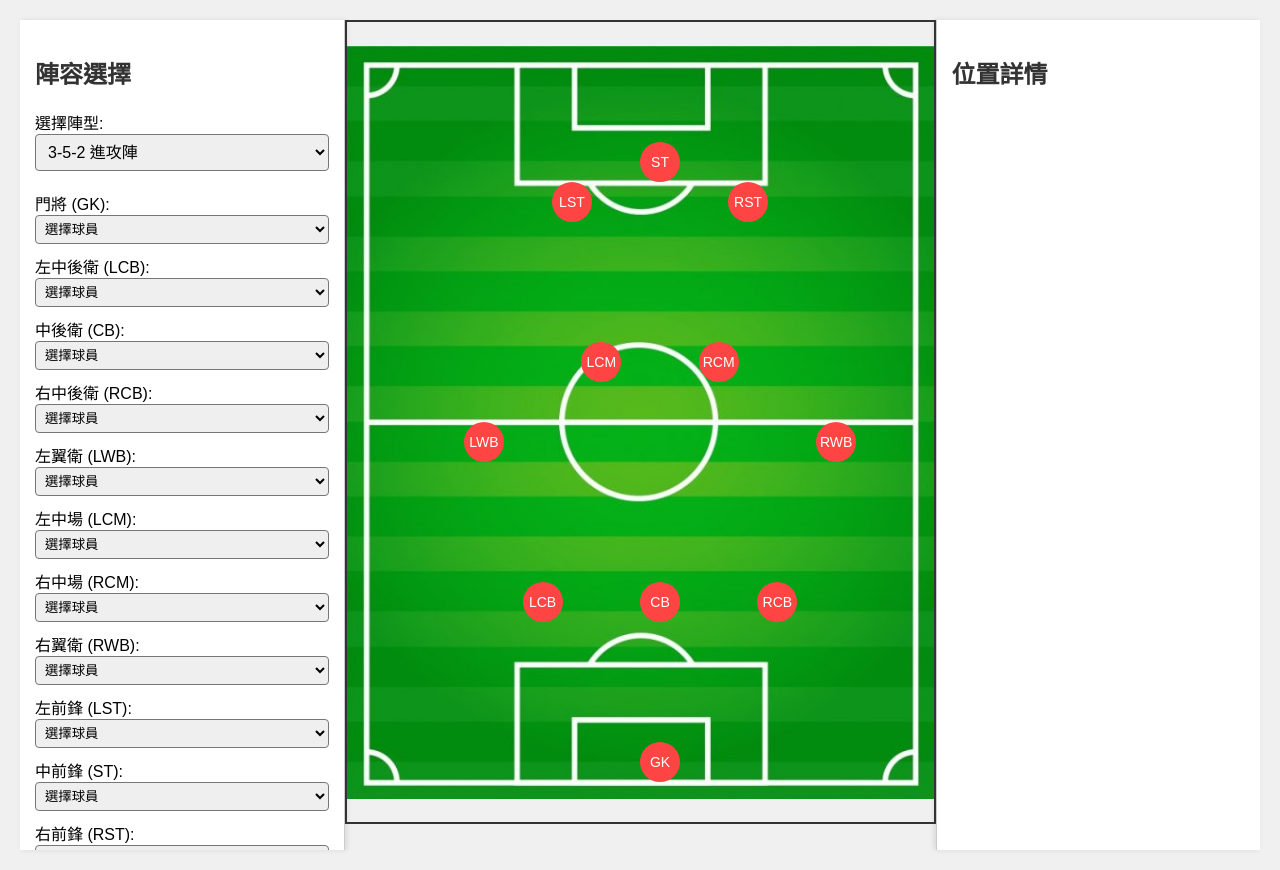
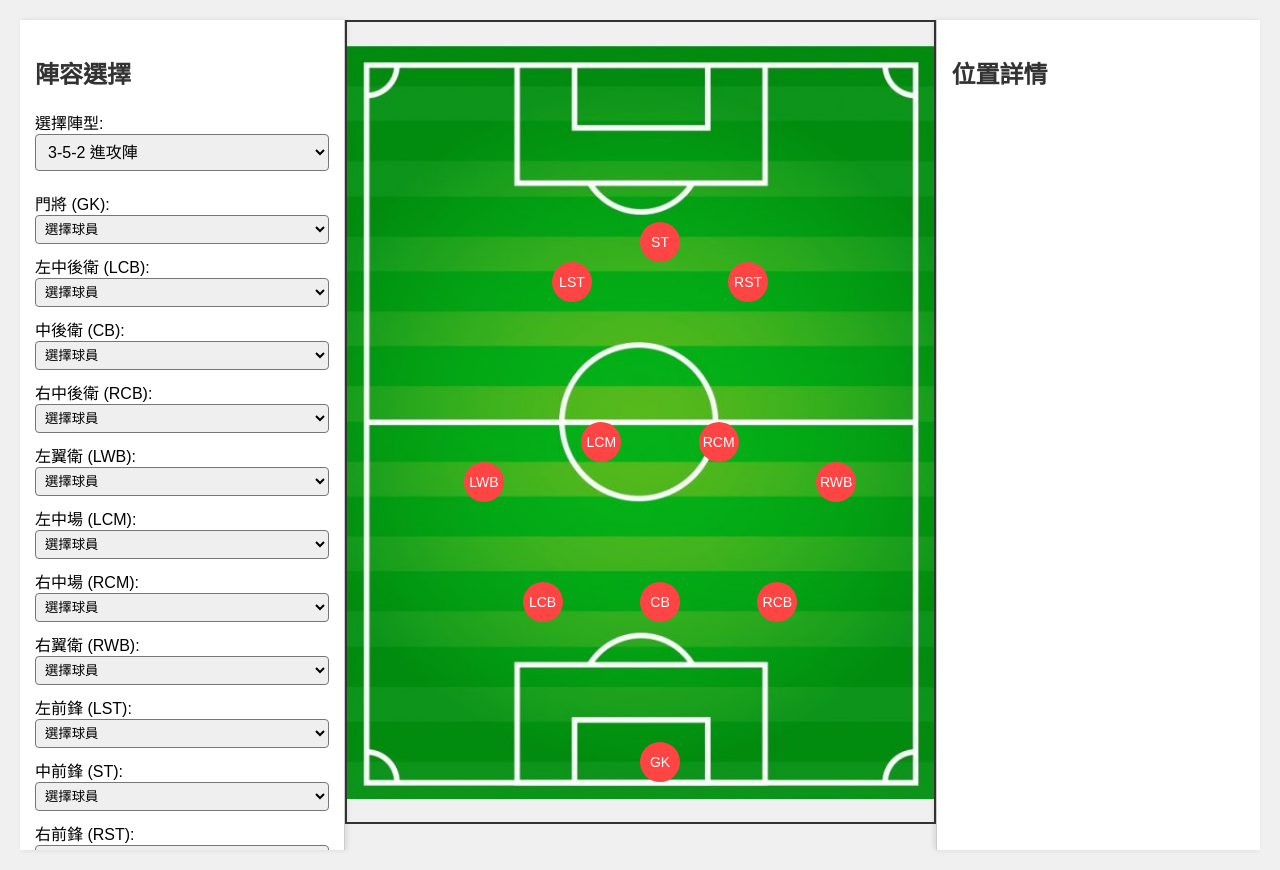
Before and after one commit to caneswst/Falcon352, a plain HTML site: page index.html in a window 1280 px wide. Drawn offline with Linux system fonts and the light colour scheme.

Commit message:
Update index.html

```diff
--- a/index.html
+++ b/index.html
@@ -90,8 +90,8 @@
         <label>選擇陣型:</label>
         <select id="formation-select">
             <option value="352-offensive">3-5-2 進攻陣</option>
-            <option value="352-double">3-5-2 雙後腰</option>
-            <option value="442-defensive">4-4-2 防守陣</option>
+            <option value="352-defensive">3-5-2 防守雙後腰</option>
+            <option value="451-defensive">4-5-1 防守陣</option>
         </select>
         <div id="positions-container"></div>
         <h3>後備球員</h3>
@@ -106,7 +106,7 @@
     </div>
 
     <script>
-        const players = ['東', 'Alex', '光', '禮', 'Ken', '航', '雷公', '鬼佬', 'Dan', '锐', 'Vasco', 'Mike', 'Xander', 'Nate', '軍', '俊', '新', '達', 'Hugo', '謙', '斌', '甘', 'Joe', '杰', '家興'];
+        const players = ['東', 'Vasco', 'Alex', '光', '禮', '航', '銳', 'Mike', 'Dan', 'Xander', 'Nate', '軍C', '俊', '新', '達', 'Hugo', 'Ivan', '業', '甘', 'Joe', '杰', '銘', '雷公', '鬼佬', 'Ken', '家興'];
 
         const formations = {
             '352-offensive': {
@@ -138,68 +138,68 @@
                     'rst': { name: '右前鋒 (RST)', tactics: '拉開防線並得分', tech: '射門 88, 速度 90', off: '禁區右側', def: '壓迫後衛', example: 'Lionel Messi' }
                 }
             },
-            '352-double': {
+            '352-defensive': {
                 positions: ['gk', 'lcb', 'cb', 'rcb', 'lwb', 'lcm', 'rcm', 'rwb', 'lst', 'st', 'rst'],
                 layout: {
                     'gk': { left: '50%', top: '90%' },
                     'lcb': { left: '30%', top: '70%' },
                     'cb': { left: '50%', top: '70%' },
                     'rcb': { left: '70%', top: '70%' },
-                    'lwb': { left: '20%', top: '50%' },
-                    'lcm': { left: '40%', top: '40%' },
-                    'rcm': { left: '60%', top: '40%' },
-                    'rwb': { left: '80%', top: '50%' },
-                    'lst': { left: '35%', top: '20%' },
-                    'st': { left: '50%', top: '15%' },
-                    'rst': { left: '65%', top: '20%' }
+                    'lwb': { left: '20%', top: '55%' },
+                    'lcm': { left: '40%', top: '50%' },
+                    'rcm': { left: '60%', top: '50%' },
+                    'rwb': { left: '80%', top: '55%' },
+                    'lst': { left: '35%', top: '30%' },
+                    'st': { left: '50%', top: '25%' },
+                    'rst': { left: '65%', top: '30%' }
                 },
                 details: {
-                    'gk': { name: '門將 (GK)', tactics: '守門並組織', tech: '撲救 90, 開球 80', off: '長傳反擊', def: '守門線', example: 'Manuel Neuer' },
-                    'lcb': { name: '左中後衛 (LCB)', tactics: '防守左側', tech: '頭球 85, 搶斷 88', off: '支援中場', def: '禁區左側', example: 'Giorgio Chiellini' },
-                    'cb': { name: '中後衛 (CB)', tactics: '統籌防線', tech: '頭球 90, 搶斷 92', off: '分球', def: '禁區中央', example: 'Virgil van Dijk' },
-                    'rcb': { name: '右中後衛 (RCB)', tactics: '防守右側', tech: '頭球 85, 搶斷 88', off: '支援中場', def: '禁區右側', example: 'Sergio Ramos' },
-                    'lwb': { name: '左翼衛 (LWB)', tactics: '邊路支援', tech: '速度 90, 傳中 85', off: '前插', def: '封堵右邊鋒', example: 'Marcelo' },
-                    'lcm': { name: '左中場 (LCM)', tactics: '防守與銜接', tech: '傳球 88, 搶斷 85', off: '分球', def: '中場左側', example: 'Toni Kroos' },
-                    'rcm': { name: '右中場 (RCM)', tactics: '防守與銜接', tech: '傳球 88, 搶斷 85', off: '分球', def: '中場右側', example: 'Luka Modrić' },
-                    'rwb': { name: '右翼衛 (RWB)', tactics: '邊路支援', tech: '速度 90, 傳中 85', off: '前插', def: '封堵左邊鋒', example: 'Trent Alexander-Arnold' },
-                    'lst': { name: '左前鋒 (LST)', tactics: '拉開防線', tech: '射門 85, 速度 90', off: '禁區左側', def: '壓迫', example: 'Neymar' },
-                    'st': { name: '中前鋒 (ST)', tactics: '終結進攻', tech: '射門 92, 位置感 90', off: '禁區中央', def: '壓迫後衛', example: 'Robert Lewandowski' },
-                    'rst': { name: '右前鋒 (RST)', tactics: '拉開防線', tech: '射門 85, 速度 90', off: '禁區右側', def: '壓迫', example: 'Lionel Messi' }
+                    'gk': { name: '門將 (GK)', tactics: '穩固守門並組織防線', tech: '撲救 90, 反應 95, 位置感 88', off: '短傳後衛發動防守反擊', def: '守住球門線並出擊攔截', example: 'Manuel Neuer' },
+                    'lcb': { name: '左中後衛 (LCB)', tactics: '防守左路並補位', tech: '頭球 88, 搶斷 90, 傳球 80', off: '穩固後場分球', def: '緊盯右邊鋒並清空禁區', example: 'Giorgio Chiellini' },
+                    'cb': { name: '中後衛 (CB)', tactics: '統籌防線並盯防中鋒', tech: '頭球 92, 搶斷 95, 力量 90', off: '分球至中場', def: '坐鎮禁區中央，負責高空防守', example: 'Virgil van Dijk' },
+                    'rcb': { name: '右中後衛 (RCB)', tactics: '防守右路並補位', tech: '頭球 88, 搶斷 90, 傳球 80', off: '穩固後場分球', def: '緊盯左邊鋒並清空禁區', example: 'Sergio Ramos' },
+                    'lwb': { name: '左翼衛 (LWB)', tactics: '防守左邊路並少量前插', tech: '速度 85, 搶斷 88, 體力 90', off: '支援中場防守', def: '封堵對方右邊鋒並回防', example: 'Marcelo' },
+                    'lcm': { name: '左中場 (LCM)', tactics: '防守中場並保護後衛', tech: '傳球 85, 搶斷 90, 視野 88', off: '分球至邊路', def: '壓迫對方中場並補位', example: 'N’Golo Kanté' },
+                    'rcm': { name: '右中場 (RCM)', tactics: '防守中場並保護後衛', tech: '傳球 85, 搶斷 90, 視野 88', off: '分球至邊路', def: '壓迫對方中場並補位', example: 'Casemiro' },
+                    'rwb': { name: '右翼衛 (RWB)', tactics: '防守右邊路並少量前插', tech: '速度 85, 搶斷 88, 體力 90', off: '支援中場防守', def: '封堵對方左邊鋒並回防', example: 'Kyle Walker' },
+                    'lst': { name: '左前鋒 (LST)', tactics: '防守反擊並拉邊', tech: '速度 90, 射門 85, 盤帶 88', off: '拉開防線並尋找空位', def: '壓迫對方右後衛', example: 'Son Heung-min' },
+                    'st': { name: '中前鋒 (ST)', tactics: '防守反擊核心', tech: '射門 90, 位置感 92, 力量 88', off: '禁區內搶點', def: '壓迫對方中後衛', example: 'Harry Kane' },
+                    'rst': { name: '右前鋒 (RST)', tactics: '防守反擊並拉邊', tech: '速度 90, 射門 85, 盤帶 88', off: '拉開防線並尋找空位', def: '壓迫對方左後衛', example: 'Kylian Mbappé' }
                 }
             },
-            '442-defensive': {
-                positions: ['gk', 'lb', 'lcb', 'rcb', 'rb', 'lm', 'lcm', 'rcm', 'rm', 'lst', 'rst'],
+            '451-defensive': {
+                positions: ['gk', 'lb', 'lcb', 'rcb', 'rb', 'lm', 'lcm', 'cdm', 'rcm', 'rm', 'st'],
                 layout: {
                     'gk': { left: '50%', top: '90%' },
                     'lb': { left: '20%', top: '70%' },
                     'lcb': { left: '40%', top: '70%' },
                     'rcb': { left: '60%', top: '70%' },
                     'rb': { left: '80%', top: '70%' },
-                    'lm': { left: '20%', top: '40%' },
-                    'lcm': { left: '40%', top: '40%' },
-                    'rcm': { left: '60%', top: '40%' },
-                    'rm': { left: '80%', top: '40%' },
-                    'lst': { left: '40%', top: '15%' },
-                    'rst': { left: '60%', top: '15%' }
+                    'lm': { left: '20%', top: '45%' },
+                    'lcm': { left: '35%', top: '40%' },
+                    'cdm': { left: '50%', top: '45%' },
+                    'rcm': { left: '65%', top: '40%' },
+                    'rm': { left: '80%', top: '45%' },
+                    'st': { left: '50%', top: '20%' }
                 },
                 details: {
-                    'gk': { name: '門將 (GK)', tactics: '守門並穩固防線', tech: '撲救 90, 反應 95', off: '分球', def: '守門線', example: 'Manuel Neuer' },
-                    'lb': { name: '左後衛 (LB)', tactics: '防守左路', tech: '搶斷 85, 速度 80', off: '支援邊路', def: '封堵右邊鋒', example: 'Andrew Robertson' },
-                    'lcb': { name: '左中後衛 (LCB)', tactics: '防守中路', tech: '頭球 88, 搶斷 90', off: '分球', def: '禁區左側', example: 'Giorgio Chiellini' },
-                    'rcb': { name: '右中後衛 (RCB)', tactics: '防守中路', tech: '頭球 88, 搶斷 90', off: '分球', def: '禁區右側', example: 'Virgil van Dijk' },
-                    'rb': { name: '右後衛 (RB)', tactics: '防守右路', tech: '搶斷 85, 速度 80', off: '支援邊路', def: '封堵左邊鋒', example: 'Kyle Walker' },
-                    'lm': { name: '左中場 (LM)', tactics: '邊路防守與支援', tech: '傳中 80, 體力 85', off: '傳中', def: '回防左路', example: 'Son Heung-min' },
-                    'lcm': { name: '左中場 (LCM)', tactics: '中場防守', tech: '傳球 85, 搶斷 85', off: '分球', def: '中場左側', example: 'N’Golo Kanté' },
-                    'rcm': { name: '右中場 (RCM)', tactics: '中場防守', tech: '傳球 85, 搶斷 85', off: '分球', def: '中場右側', example: 'Casemiro' },
-                    'rm': { name: '右中場 (RM)', tactics: '邊路防守與支援', tech: '傳中 80, 體力 85', off: '傳中', def: '回防右路', example: 'Bukayo Saka' },
-                    'lst': { name: '左前鋒 (LST)', tactics: '防守反擊得分', tech: '射門 88, 速度 90', off: '禁區左側', def: '壓迫', example: 'Harry Kane' },
-                    'rst': { name: '右前鋒 (RST)', tactics: '防守反擊得分', tech: '射門 88, 速度 90', off: '禁區右側', def: '壓迫', example: 'Kylian Mbappé' }
+                    'gk': { name: '門將 (GK)', tactics: '穩固守門並快速分球', tech: '撲救 90, 反應 95, 開球 85', off: '短傳發動反擊', def: '守住球門線並出擊', example: 'Manuel Neuer' },
+                    'lb': { name: '左後衛 (LB)', tactics: '防守左路並穩固邊線', tech: '搶斷 88, 速度 85, 傳球 80', off: '支援中場', def: '封堵右邊鋒並補位', example: 'Andrew Robertson' },
+                    'lcb': { name: '左中後衛 (LCB)', tactics: '防守中路並清空威脅', tech: '頭球 90, 搶斷 92, 力量 88', off: '分球至中場', def: '禁區左側盯防', example: 'Virgil van Dijk' },
+                    'rcb': { name: '右中後衛 (RCB)', tactics: '防守中路並清空威脅', tech: '頭球 90, 搶斷 92, 力量 88', off: '分球至中場', def: '禁區右側盯防', example: 'Sergio Ramos' },
+                    'rb': { name: '右後衛 (RB)', tactics: '防守右路並穩固邊線', tech: '搶斷 88, 速度 85, 傳球 80', off: '支援中場', def: '封堵左邊鋒並補位', example: 'Kyle Walker' },
+                    'lm': { name: '左中場 (LM)', tactics: '防守邊路並反擊支援', tech: '傳中 85, 體力 90, 速度 88', off: '拉邊傳中', def: '回防壓迫左路', example: 'Son Heung-min' },
+                    'lcm': { name: '左中場 (LCM)', tactics: '防守中場並銜接', tech: '傳球 88, 搶斷 85, 視野 90', off: '分球至邊路', def: '中場左側壓迫', example: 'Toni Kroos' },
+                    'cdm': { name: '防守中場 (CDM)', tactics: '保護後衛並斷球', tech: '搶斷 92, 傳球 85, 體力 90', off: '穩固中場', def: '中場核心防守', example: 'N’Golo Kanté' },
+                    'rcm': { name: '右中場 (RCM)', tactics: '防守中場並銜接', tech: '傳球 88, 搶斷 85, 視野 90', off: '分球至邊路', def: '中場右側壓迫', example: 'Luka Modrić' },
+                    'rm': { name: '右中場 (RM)', tactics: '防守邊路並反擊支援', tech: '傳中 85, 體力 90, 速度 88', off: '拉邊傳中', def: '回防壓迫右路', example: 'Bukayo Saka' },
+                    'st': { name: '中前鋒 (ST)', tactics: '防守反擊終結', tech: '射門 90, 速度 88, 位置感 92', off: '禁區內搶點', def: '壓迫對方後衛', example: 'Harry Kane' }
                 }
             }
         };
 
         let selectedPlayers = {};
-        let currentFormation = '352-double'; // 默認陣型
+        let currentFormation = '352-defensive'; // 默認陣型
 
         // 初始化陣型選擇
         function initFormationSelect() {
```
